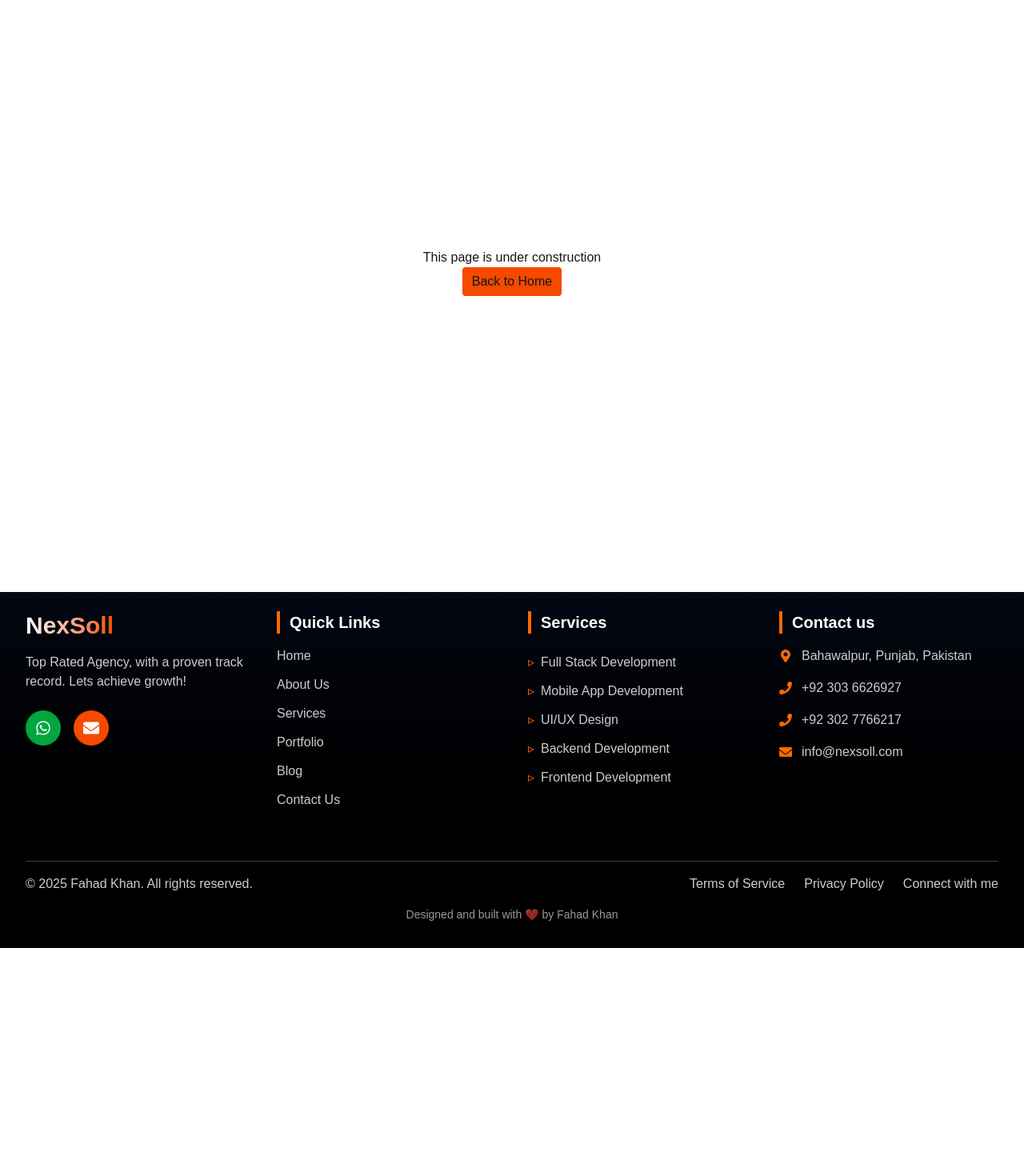
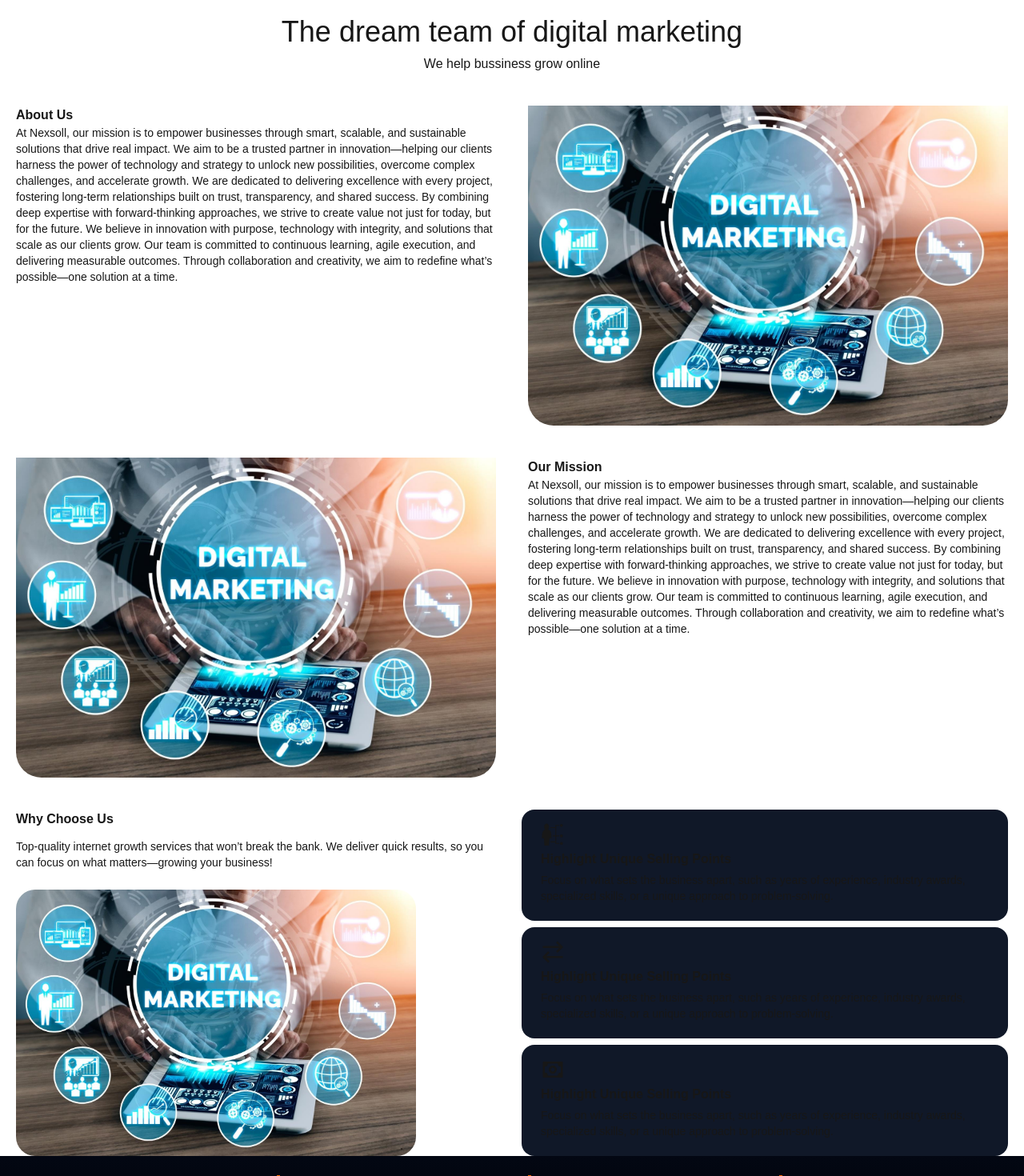
Before and after one commit to FahadKhanLangah/nexsoll-digital-agency, a Next.js app: page /about in a window 1280 px wide. Before the commit this address had no page. Shown: the part 60-1530 px from the top of the page at 80% size. Before the commit the page ends 1245 px from the top, so only its background shows below. Built offline with nearby package versions, Linux system fonts and the light colour scheme.

Commit message:
Added About screen

```diff
--- /dev/null
+++ b/app/about/page.tsx
@@ -0,0 +1,115 @@
+import Image from "next/image";
+import marketingImage from "../../assets/marketing.png";
+import { GiSkills } from "react-icons/gi";
+import { GrTransaction } from "react-icons/gr";
+import { BiMoney } from "react-icons/bi";
+const index = () => {
+  return (
+    <div className="mt-20 px-5">
+      <div className="flex flex-col  justify-center gap-2 items-center-safe">
+        <h1 className="text-4xl">The dream team of digital marketing</h1>
+        <p>We help bussiness grow online</p>
+      </div>
+      <div className="grid grid-cols-1 sm:grid-cols-2 gap-10 my-10">
+        <span>
+          <h1 className="font-semibold">About Us</h1>
+          <p className="text-sm">
+            At Nexsoll, our mission is to empower businesses through smart,
+            scalable, and sustainable solutions that drive real impact. We aim
+            to be a trusted partner in innovation—helping our clients harness
+            the power of technology and strategy to unlock new possibilities,
+            overcome complex challenges, and accelerate growth. We are dedicated
+            to delivering excellence with every project, fostering long-term
+            relationships built on trust, transparency, and shared success. By
+            combining deep expertise with forward-thinking approaches, we strive
+            to create value not just for today, but for the future. We believe
+            in innovation with purpose, technology with integrity, and solutions
+            that scale as our clients grow. Our team is committed to continuous
+            learning, agile execution, and delivering measurable outcomes.
+            Through collaboration and creativity, we aim to redefine what’s
+            possible—one solution at a time.
+          </p>
+        </span>
+        <span>
+          <Image
+            className="rounded-b-4xl"
+            quality={40}
+            src={marketingImage}
+            alt="Marketing image"
+          />
+        </span>
+      </div>
+      <div className="grid grid-cols-1 sm:grid-cols-2 gap-10 my-10">
+        <span>
+          <Image
+            className="rounded-b-4xl"
+            quality={40}
+            src={marketingImage}
+            alt="Marketing image"
+          />
+        </span>
+        <span>
+          <h1 className="font-semibold">Our Mission</h1>
+          <p className="text-sm">
+            At Nexsoll, our mission is to empower businesses through smart,
+            scalable, and sustainable solutions that drive real impact. We aim
+            to be a trusted partner in innovation—helping our clients harness
+            the power of technology and strategy to unlock new possibilities,
+            overcome complex challenges, and accelerate growth. We are dedicated
+            to delivering excellence with every project, fostering long-term
+            relationships built on trust, transparency, and shared success. By
+            combining deep expertise with forward-thinking approaches, we strive
+            to create value not just for today, but for the future. We believe
+            in innovation with purpose, technology with integrity, and solutions
+            that scale as our clients grow. Our team is committed to continuous
+            learning, agile execution, and delivering measurable outcomes.
+            Through collaboration and creativity, we aim to redefine what’s
+            possible—one solution at a time.
+          </p>
+        </span>
+      </div>
+      <div className="grid grid-cols-1 gap-6 justify-between sm:grid-cols-2">
+        <span className="grid gap-3">
+          <h1 className="font-semibold">Why Choose Us</h1>
+          <p className="text-sm">
+            Top-quality internet growth services that won’t break the bank. We
+            deliver quick results, so you can focus on what matters—growing your
+            business!
+          </p>
+          <Image width={500} quality={40} className="rounded-3xl mt-3" src={marketingImage} alt="why-choose us" />
+        </span>
+        <span className="grid gap-2">
+          <span className="px-6 flex flex-col gap-1 rounded-2xl py-4 bg-gray-900">
+            <GiSkills size={30} />
+            <h1 className="font-semibold">Highlight Unique Selling Points</h1>
+            <p className="text-sm">
+              Focus on what sets the business apart, such as years of
+              experience, industry awards, specialized skills, or a unique
+              approach to problem-solving.
+            </p>
+          </span>
+          <span className="px-6 flex flex-col gap-1 rounded-2xl py-4 bg-gray-900">
+            <GrTransaction size={30} />
+            <h1 className="font-semibold">Highlight Unique Selling Points</h1>
+            <p className="text-sm">
+              Focus on what sets the business apart, such as years of
+              experience, industry awards, specialized skills, or a unique
+              approach to problem-solving.
+            </p>
+          </span>
+          <span className="px-6 flex flex-col gap-1 rounded-2xl py-4 bg-gray-900">
+            <BiMoney size={30} />
+            <h1 className="font-semibold">Highlight Unique Selling Points</h1>
+            <p className="text-sm">
+              Focus on what sets the business apart, such as years of
+              experience, industry awards, specialized skills, or a unique
+              approach to problem-solving.
+            </p>
+          </span>
+        </span>
+      </div>
+    </div>
+  );
+};
+
+export default index;
--- a/app/layout.tsx
+++ b/app/layout.tsx
@@ -16,7 +16,7 @@ const geistMono = Geist_Mono({
 
 export const metadata: Metadata = {
   title: "Nexsoll",
-  description: "Generated by Fahad Khan",
+  description: "Developed by Fahad Khan",
 };
 
 export default function RootLayout({
@@ -31,7 +31,7 @@ export default function RootLayout({
       >
         <Navbar />
         {children}
-        <Footer/>
+        <Footer />
       </body>
     </html>
   );
--- a/app/page.tsx
+++ b/app/page.tsx
@@ -1,4 +1,5 @@
 import Hero from "@/components/common/Hero";
+import Services from "@/components/common/Services";
 import Card from "@/components/ui/Card";
 
 export default function Home() {
@@ -6,7 +7,7 @@ export default function Home() {
     <div className="flex mt-16 gap-5 sm:mt-20 flex-col min-h-screen items-center justify-center bg-zinc-50 font-sans dark:bg-black">
       <Hero />
       <Card />
-      {/* <Services /> */}
+      <Services />
     </div>
   );
 }
--- a/components/common/Services.tsx
+++ b/components/common/Services.tsx
@@ -1,3 +1,4 @@
+"use client";
 import { motion } from "framer-motion";
 import {
   FaLaptopCode,
@@ -58,16 +59,12 @@ const Services = () => {
 
   const cardVariants = {
     hidden: { y: 30, opacity: 0 },
-    visible: {
-      y: 0,
-      opacity: 1,
-      transition: { duration: 0.5, ease: "easeOut" },
-    },
+
     hover: {
       y: -10,
       boxShadow:
         "0 20px 25px -5px rgba(0, 0, 0, 0.1), 0 10px 10px -5px rgba(0, 0, 0, 0.04)",
-      transition: { duration: 0.3 },
+      transition: { duration: 0.6 },
     },
   };
 
@@ -84,7 +81,7 @@ const Services = () => {
           className="text-center mb-16"
         >
           <h2 className="text-4xl md:text-5xl font-bold bg-linear-to-r from-blue-600 to-cyan-500 text-transparent bg-clip-text inline-block">
-            Services I Offer
+            Services We Offers
           </h2>
           <p className="mt-4 text-lg text-gray-600 dark:text-gray-300 max-w-2xl mx-auto">
             I provide comprehensive solutions that cover the entire development
@@ -99,7 +96,7 @@ const Services = () => {
           whileInView="visible"
           viewport={{ once: true, margin: "-100px" }}
         >
-          {services.map((service, index) => (
+          {services.slice(0, 3).map((service, index) => (
             <motion.div
               key={index}
               variants={cardVariants}
@@ -131,7 +128,7 @@ const Services = () => {
                           <span className="bg-white/20 text-white px-3 py-1 rounded-full text-sm">
                             Express
                           </span>
-                          \
+
                           <span className="bg-white/20 text-white px-3 py-1 rounded-full text-sm">
                             Next.js
                           </span>
@@ -219,10 +216,10 @@ const Services = () => {
           <div className="flex flex-col md:flex-row items-center justify-between">
             <div className="mb-6 md:mb-0 md:mr-8">
               <h3 className="text-2xl font-bold mb-2">
-                My Development Process
+                Our Development Process
               </h3>
               <p className="opacity-80">
-                I follow agile approach to deliver high-quality solutions on
+                We follow agile approach to deliver high-quality solutions on
                 time and within budget.
               </p>
             </div>
--- a/components/ui/AnimatedImage.tsx
+++ b/components/ui/AnimatedImage.tsx
@@ -16,8 +16,8 @@ export default function AnimatedImage({ img, alt, strings }: propImage) {
   useEffect(() => {
     const typed = new Typed(typedElement.current, {
       strings,
-      typeSpeed: 50,
-      backSpeed: 25,
+      typeSpeed: 100,
+      backSpeed: 50,
       loop: true,
     });
 
--- a/components/ui/Card.tsx
+++ b/components/ui/Card.tsx
@@ -11,7 +11,7 @@ const Card = () => {
     "
     >
       <h2>Choose Nexsoll Empowering Growth</h2>
-      <Button className=" px-6 text-sm py-3 bg-orange-600">
+      <Button className="mt-3 px-6 text-sm py-3 bg-orange-600">
         View Services
       </Button>
     </div>
--- /dev/null
+++ b/components/ui/ServiceCard.tsx
@@ -0,0 +1,8 @@
+
+const ServiceCard = () => {
+  return (
+    <div>ServiceCard</div>
+  )
+}
+
+export default ServiceCard
```
